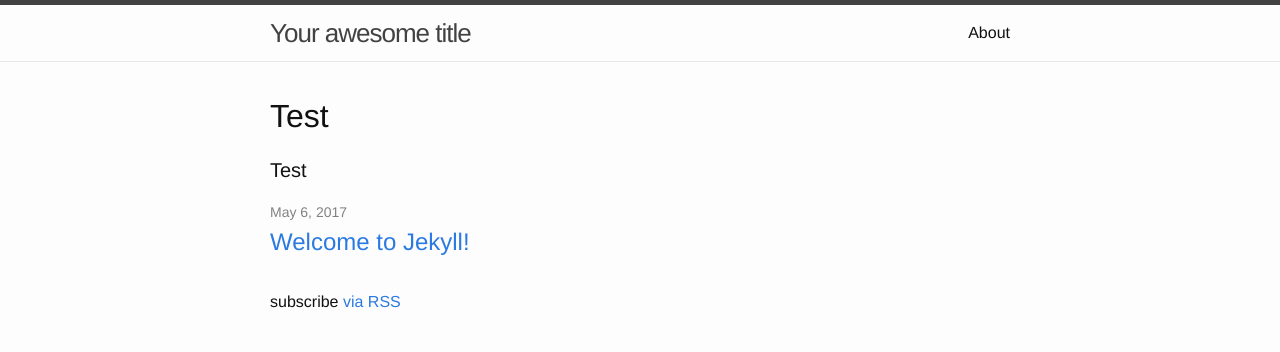
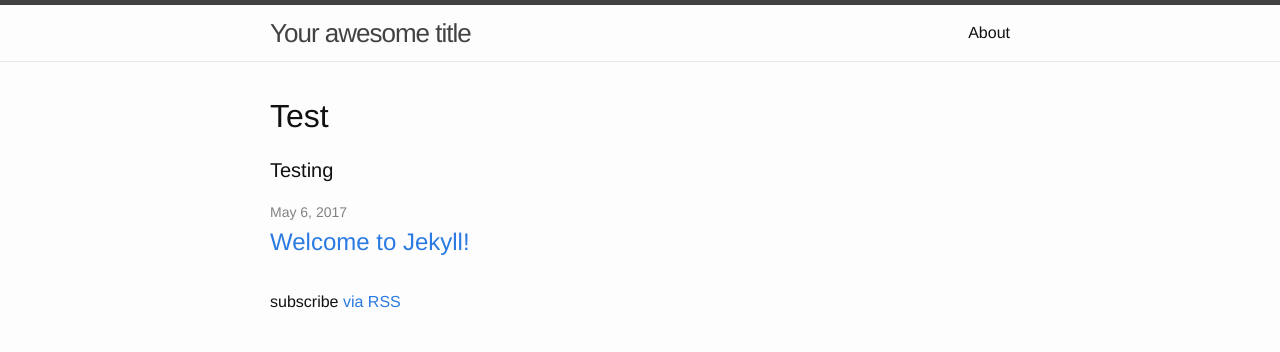
Before and after one commit to jmyii/jmyii.github.io, a Jekyll site: the page built from index.html, in a window 1280 px wide. Shown: the top 352 px of the page. Built offline with Jekyll 4.4.1, drawn with Linux system fonts in a browser that asks for light colours.

Commit message:
Update index.html

```diff
--- a/index.html
+++ b/index.html
@@ -4,7 +4,7 @@ layout: default
 <h1>Test</h1>
 <div class="home">
 
-  <h1 class="page-heading">Test</h1>
+  <h1 class="page-heading">Testing</h1>
 
   <ul class="post-list">
     {% for post in site.posts %}
```
